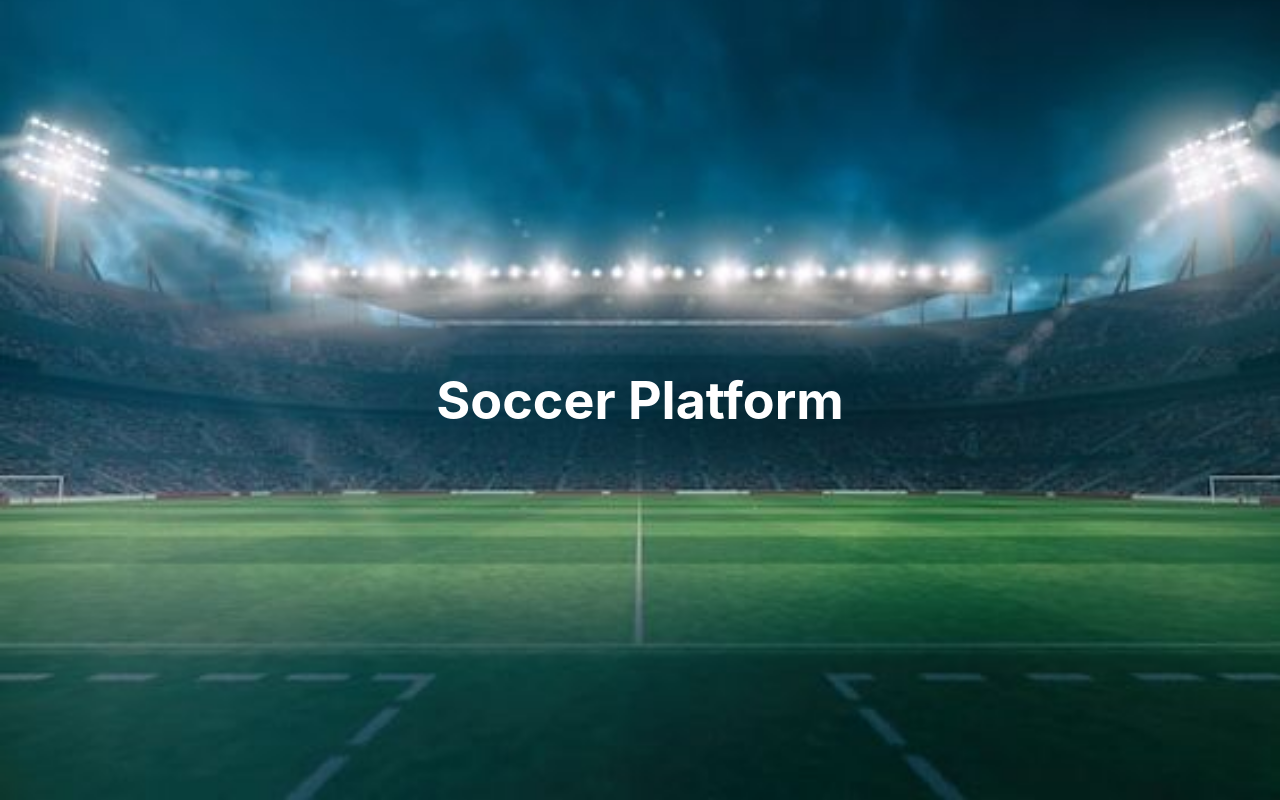
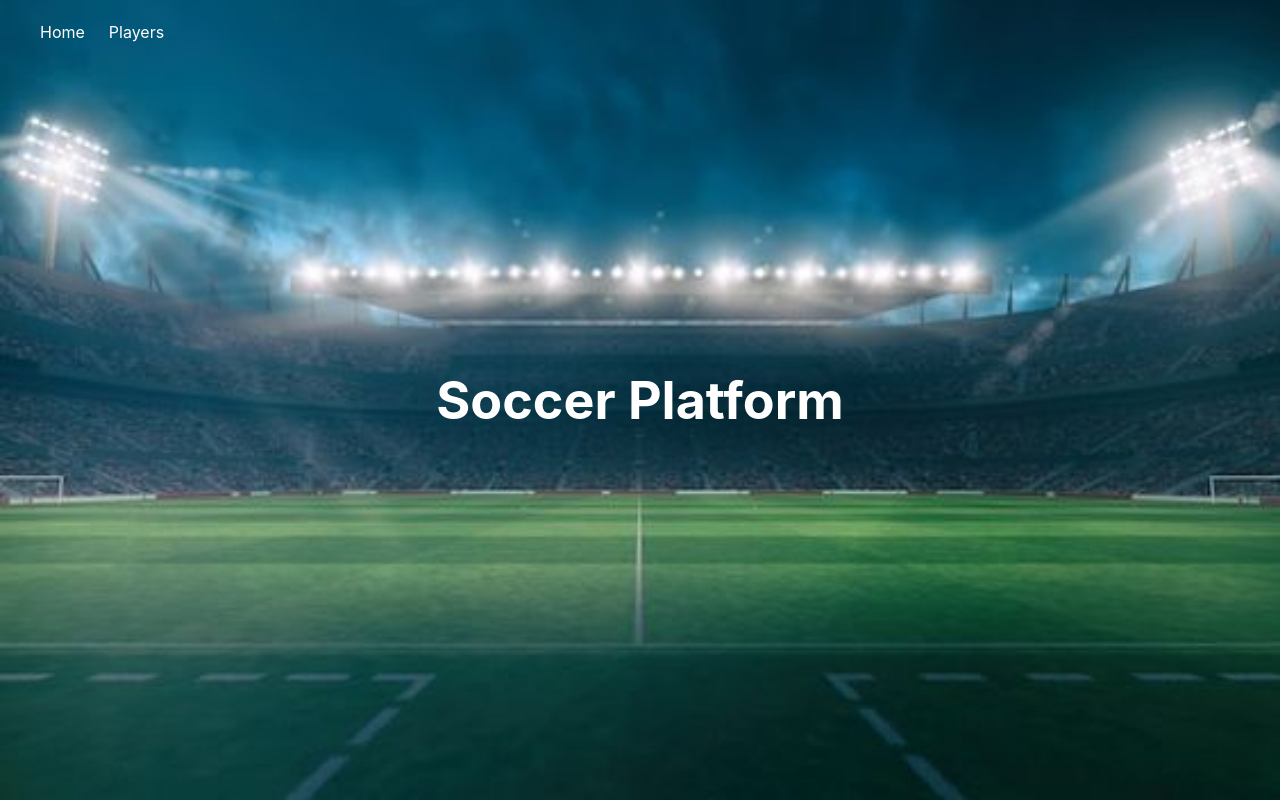
Before and after one commit to cosminnastasie/UI-Soccer-Platform, a React (Create React App) app in the folder soccer-platform/: page / in a window 1280 px wide. Built offline with nearby package versions, Linux system fonts and the light colour scheme.

Commit message:
Add scss, routing, first 2 pages

```diff
--- a/soccer-platform/package.json
+++ b/soccer-platform/package.json
@@ -8,7 +8,10 @@
     "@testing-library/user-event": "^13.5.0",
     "react": "^18.2.0",
     "react-dom": "^18.2.0",
+    "react-redux": "^9.0.4",
+    "react-router-dom": "^6.21.1",
     "react-scripts": "5.0.1",
+    "redux": "^5.0.1",
     "web-vitals": "^2.1.4"
   },
   "scripts": {
--- a/soccer-platform/src/App.css
+++ b/soccer-platform/src/App.css
@@ -13,20 +13,6 @@
   }
 }
 
-.App-header {
-  background-color: #282c34;
-  min-height: 100vh;
-  display: flex;
-  flex-direction: column;
-  align-items: center;
-  justify-content: center;
-  font-size: calc(10px + 2vmin);
-  color: white;
-}
-
-.App-link {
-  color: #61dafb;
-}
 
 @keyframes App-logo-spin {
   from {
--- a/soccer-platform/src/App.js
+++ b/soccer-platform/src/App.js
@@ -1,15 +1,26 @@
 import './App.css';
 import './scss/style.scss';
+import React from 'react'
+import { BrowserRouter, Routes, Route } from "react-router-dom";
+import Home from "./pages/Home";
+import Players from "./pages/Players";
+import Layout from './elements/Layout'
+
+class App extends React.Component {
+  render() {
+    return (
+      <BrowserRouter>
+        <Routes>
+          <Route path="/" element={<Layout />}>
+            <Route index element={<Home />} />
+            <Route path="*" element={<div>404</div>} />
+            <Route path="/players" element={<Players />} />
+          </Route>
+        </Routes>
+      </BrowserRouter>
+    )
+  }
+}
 
 
-function App() {
-  return (
-    <div className="App">
-      <header className="App-header">
-        <h1>Soccer Platform</h1>
-      </header>
-    </div>
-  );
-}
-
 export default App;
--- /dev/null
+++ b/soccer-platform/src/elements/Layout.jsx
@@ -0,0 +1,18 @@
+import { Outlet } from "react-router-dom";
+import React from 'react';
+import Menu from './Menu'
+
+class Layout extends React.Component {
+    render() {
+        return (
+            <>
+                <Menu />
+                <Outlet />
+            </>
+        );
+    }
+}
+
+
+
+export default Layout;
--- /dev/null
+++ b/soccer-platform/src/elements/Menu.jsx
@@ -0,0 +1,22 @@
+import React from 'react'
+import { Link } from "react-router-dom";
+
+class Menu extends React.Component {
+  render() {
+    return (
+        <nav className="menu-sidebar">
+            <ul>
+                <li>
+                    <Link to="/">Home</Link>
+                </li>
+                <li>
+                    <Link to="/players">Players</Link>
+                </li>
+            </ul>
+        </nav>
+    );
+  }
+}
+
+
+export default Menu;
--- a/soccer-platform/src/index.js
+++ b/soccer-platform/src/index.js
@@ -5,10 +5,9 @@ import App from './App';
 import reportWebVitals from './reportWebVitals';
 
 const root = ReactDOM.createRoot(document.getElementById('root'));
+
 root.render(
-  <React.StrictMode>
-    <App />
-  </React.StrictMode>
+      <App />
 );
 
 // If you want to start measuring performance in your app, pass a function
--- /dev/null
+++ b/soccer-platform/src/pages/Home.jsx
@@ -0,0 +1,15 @@
+import React from 'react'
+
+class Home extends React.Component {
+  render() {
+    return (
+      <div className="App">
+        <header className="App-header">
+          <h1>Soccer Platform</h1>
+        </header>
+      </div>
+    );
+  }
+}
+
+export default Home;
--- /dev/null
+++ b/soccer-platform/src/pages/Players.jsx
@@ -0,0 +1,45 @@
+import React from 'react'
+
+class Players extends React.Component {
+  constructor(props) {
+    super(props)
+    this.state = {
+
+    }
+  }
+  componentDidMount() {
+    console.log('Get players    ');
+
+    var requestOptions = {
+      method: 'GET',
+      redirect: 'follow'
+    };
+
+    fetch("https://api-soccer-platform.cosminnastasie.workers.dev/players", requestOptions)
+      .then(response => response.json())
+      .then(result => {
+        this.setState({ players: result })
+      })
+      .catch(error => console.log('error', error));
+  }
+
+  render() {
+    console.log('state', this.state);
+    return (
+      <div className="overview-layout">
+        <h1>Players</h1>
+        {
+          this.state?.players &&
+          <>
+            {this.state?.players.map(p => {
+              return <div>{p.Name}</div>
+            })}
+          </>
+        }
+      </div>
+    );
+  }
+}
+
+
+export default Players;
--- a/soccer-platform/src/scss/style.scss
+++ b/soccer-platform/src/scss/style.scss
@@ -1,7 +1,73 @@
+*{
+    box-sizing: border-box;
+}
+
+// 1. Classes
+
+// 2. Elements
+
+// 3. Layouts
+
+// 3.1 Overview
+
+    .overview-layout{
+        background-color: #00c0ae;
+        padding-top: 60px;
+        padding-left: 40px;
+        padding-right: 40px;
+        min-height: 100vh;
+        color: #fff;
+        background-image: url("../images/bg1.jpg");
+        background-repeat: no-repeat;
+        background-size: cover;
+        background-position: top;
+
+    }
+// 3.2 Details
+
+
+// Menu
+
+.menu-sidebar{
+    position: absolute;
+    top: 0;
+    left: 0;
+    ul{
+        margin-left: -12px;
+        list-style-type: none;
+        display: flex;
+        li{
+            padding: 6px 12px;
+            a{
+                color: #fff;
+                text-decoration: none;
+            }
+        }
+    }
+}
+
 .App-header {
     background-image: url("../images/stadium.jpg");
     background-repeat: no-repeat;
     background-size: cover;
     background-position: bottom;
+    min-height: 100vh;
+    display: flex;
+    flex-direction: column;
+    align-items: center;
+    justify-content: center;
+    font-size: calc(10px + 2vmin);
+    color: white;
+}
 
-}
+
+
+
+
+
+
+
+
+
+
+// 9. Media queries
```
Also changed, not shown: soccer-platform/src/images/bg1.jpg (added), 1 other file (tests, documents, lock files or other folders).
